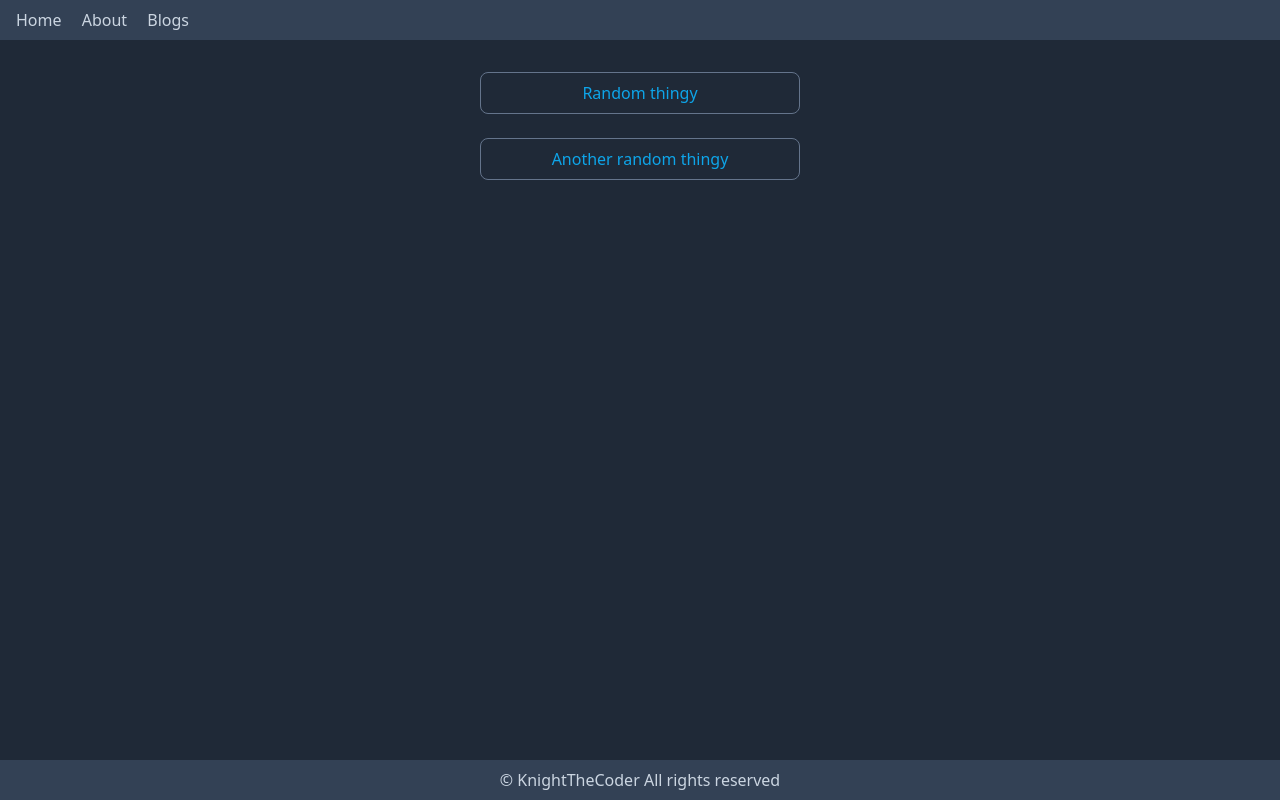
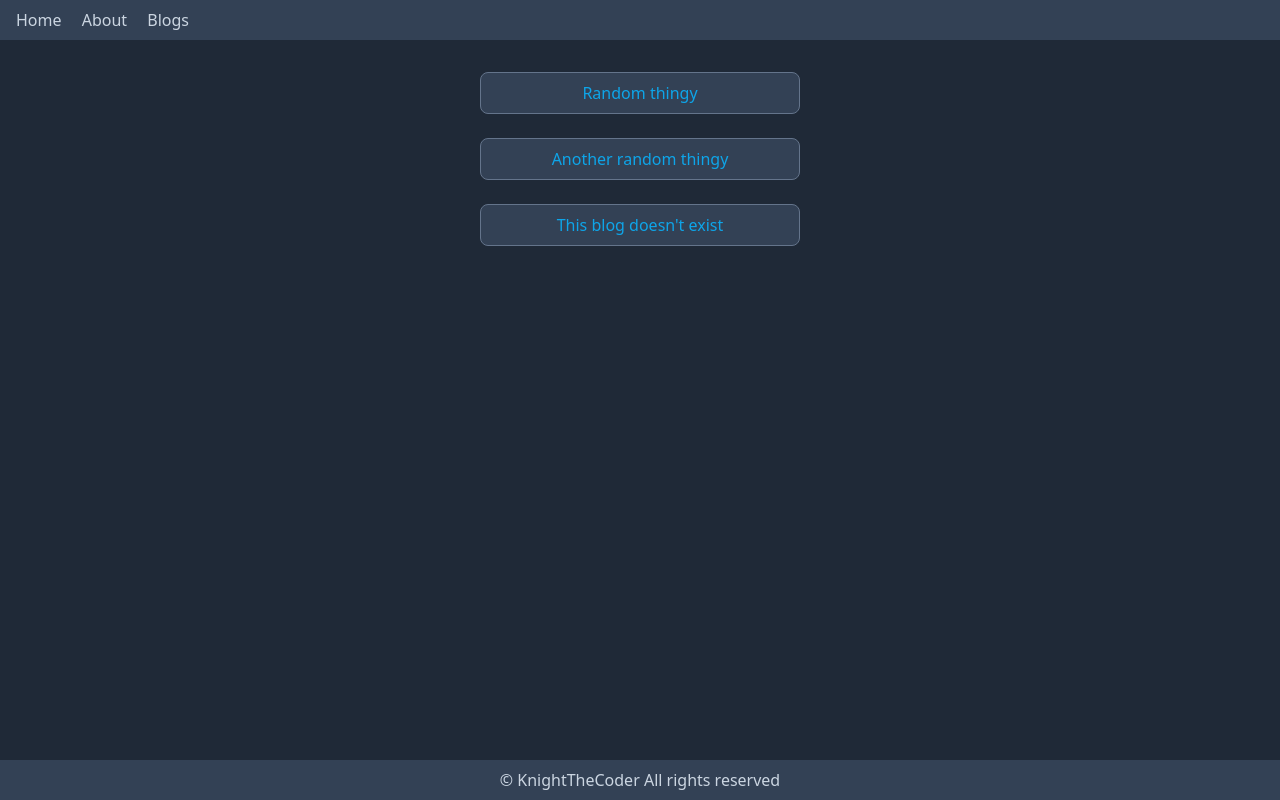
Before and after one commit to KnightTheCoder/Svelte-Kit-Test, a SvelteKit app: page /blog in a window 1280 px wide. Built offline with nearby package versions, Linux system fonts and the light colour scheme.

Commit message:
non existent blog added

```diff
--- a/src/lib/stores/blogs.ts
+++ b/src/lib/stores/blogs.ts
@@ -11,12 +11,12 @@ const createBlog = (title: string, description: string) => {
     ? getBlogs().reduce((prev: Blog, cur: Blog) => (prev.id > cur.id ? prev : cur)).id + 1
     : 1;
 
-  blogs.update((arr: Blog[]) => [...arr, { id, title, description } satisfies Blog]);
+  blogs.update((arr: Blog[]) => [...arr, { id, title, description }]);
 };
 const deleteBlog = (id: number) =>
   blogs.update((arr: Blog[]) => arr.filter((it: Blog) => it.id != id));
 
-createBlog('Random thingy', 'This is why I hate life');
-createBlog('Another random thingy', 'This is why I hate life');
+createBlog('Random thingy', 'This is why I hate my life');
+createBlog('Another random thingy', 'This is also why I hate my life');
 
 export { getBlogs, getBlog, createBlog, deleteBlog };
--- a/src/routes/blog/+page.svelte
+++ b/src/routes/blog/+page.svelte
@@ -13,12 +13,20 @@
 
 <div class="w-1/2 text-center text-sky-500 mx-auto">
   {#each data.blogs as blog}
-    <RouterLink to={`/blog/${blog.id}`}>
+    <RouterLink to="/blog/${blog.id}">
       <div
-        class="w-1/2 mx-auto border-slate-500 border rounded-lg p-2 hover:bg-slate-600 hover:cursor-pointer"
+        class="w-1/2 mx-auto border-slate-500 border rounded-lg p-2 bg-slate-700 hover:bg-slate-600 hover:cursor-pointer"
       >
         {blog.title}
       </div>
     </RouterLink>
   {/each}
+
+  <RouterLink to="/blog/-1">
+    <div
+      class="w-1/2 mx-auto border-slate-500 border rounded-lg p-2 bg-slate-700 hover:bg-slate-600 hover:cursor-pointer"
+    >
+      This blog doesn't exist
+    </div>
+  </RouterLink>
 </div>
--- a/src/routes/blog/[id]/+page.ts
+++ b/src/routes/blog/[id]/+page.ts
@@ -4,7 +4,7 @@ import type { PageLoad } from './$types';
 
 export const load: PageLoad = ({ params }) => {
   let blog = getBlog(Number(params.id));
-  if (!blog) throw error(404, 'Not found!');
+  if (!blog) throw error(404, "Blog doesn't exist!");
 
   return {
     blog
```
Also changed, not shown: 1 other file (tests, documents, lock files or other folders).
